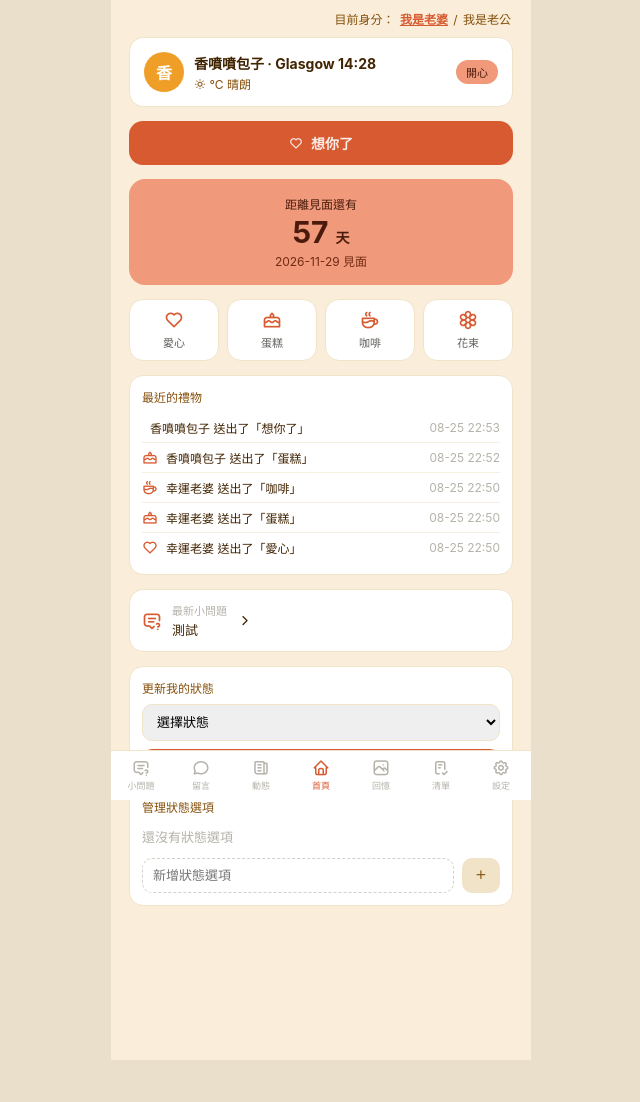
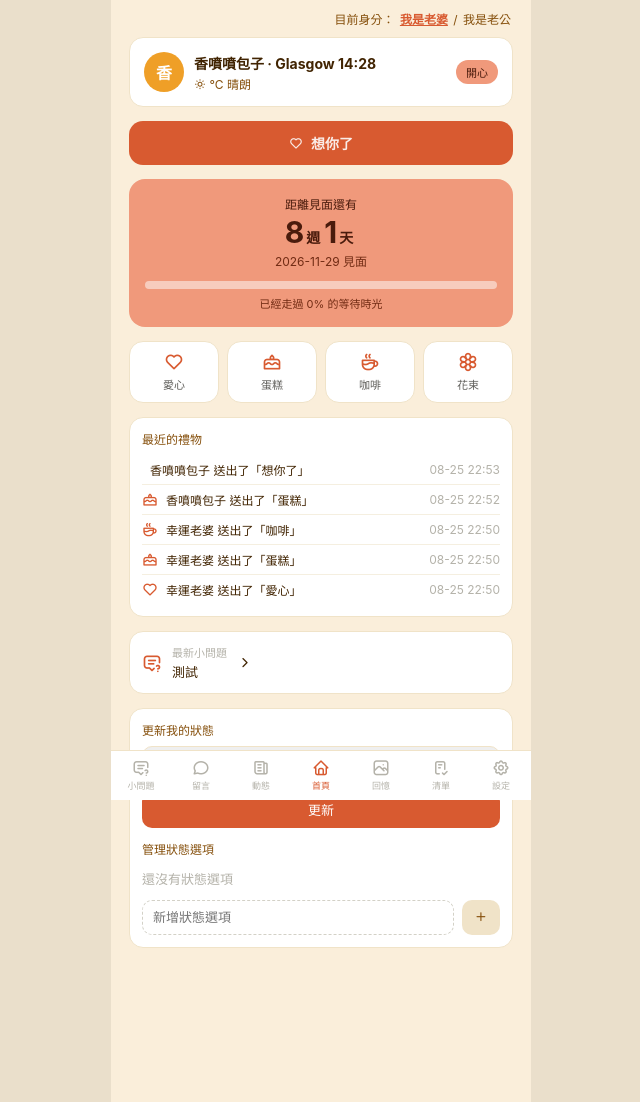
Before and after one commit to prince4013/couple, a Flask app: page /home in a window 1280 px wide. Shown: the whole page, without its empty margins (319-959 px from the left). Before the commit the page ends 1060 px from the top, so only its background shows below. Run offline with Flask 3, Linux system fonts and the light colour scheme; data comes from the database, SQL or seed files in the repository; data that the repository does not hold is empty; some libraries are stand-ins or nearby versions.

Commit message:
Add files via upload

```diff
--- a/app.py
+++ b/app.py
@@ -269,6 +269,19 @@ def init_db():
     ensure_column("blog_posts", "link_is_youtube", "INTEGER")
     conn.commit()
 
+    # 幫已經存在的舊資料庫補上進度條起點：如果已經有見面日期，卻還沒有
+    # countdown_start_date，就用今天當起點（新資料庫在上面已經種好了，這裡不會重複跑）。
+    cur.execute(f"SELECT value FROM settings WHERE key = {ph}", ("meeting_date",))
+    has_meeting_date = cur.fetchone() is not None
+    cur.execute(f"SELECT value FROM settings WHERE key = {ph}", ("countdown_start_date",))
+    has_start_date = cur.fetchone() is not None
+    if has_meeting_date and not has_start_date:
+        cur.execute(
+            f"INSERT INTO settings VALUES ({ph}, {ph})",
+            ("countdown_start_date", date.today().isoformat()),
+        )
+        conn.commit()
+
     cur.execute("SELECT COUNT(*) FROM users")
     user_count = cur.fetchone()[0]
 
@@ -285,6 +298,10 @@ def init_db():
         cur.execute(
             f"INSERT INTO settings VALUES ({ph}, {ph})",
             ("meeting_date", "2026-12-18"),
+        )
+        cur.execute(
+            f"INSERT INTO settings VALUES ({ph}, {ph})",
+            ("countdown_start_date", date.today().isoformat()),
         )
 
         ts = now_str()
@@ -571,12 +588,28 @@ def home():
 
     meeting_date_str = get_setting("meeting_date")
     days_left = None
+    weeks_left, weeks_remaining_days = None, None
+    progress_percent = None
     if meeting_date_str:
         try:
             m_date = date.fromisoformat(meeting_date_str)
             days_left = (m_date - date.today()).days
+            weeks_left, weeks_remaining_days = divmod(max(days_left, 0), 7)
         except ValueError:
             days_left = None
+
+        start_date_str = get_setting("countdown_start_date")
+        if start_date_str:
+            try:
+                start_date = date.fromisoformat(start_date_str)
+                total_days = (m_date - start_date).days
+                elapsed_days = (date.today() - start_date).days
+                if total_days > 0:
+                    progress_percent = max(0, min(100, round(elapsed_days / total_days * 100)))
+                else:
+                    progress_percent = 100
+            except ValueError:
+                progress_percent = None
 
     db = get_db()
     recent_gifts = run(db, "SELECT * FROM gifts ORDER BY id DESC LIMIT 5").fetchall()
@@ -593,6 +626,9 @@ def home():
         partner_time=partner_time,
         partner_weather=partner_weather,
         days_left=days_left,
+        weeks_left=weeks_left,
+        weeks_remaining_days=weeks_remaining_days,
+        progress_percent=progress_percent,
         meeting_date=meeting_date_str,
         recent_gifts=recent_gifts,
         latest_question=latest_question,
@@ -1038,6 +1074,10 @@ def settings():
     if request.method == "POST":
         meeting_date = request.form.get("meeting_date", "").strip()
         if meeting_date:
+            old_meeting_date = get_setting("meeting_date")
+            if meeting_date != old_meeting_date:
+                # 見面日期改變了，進度條要從今天重新算起，不然百分比會亂跳
+                set_setting("countdown_start_date", date.today().isoformat())
             set_setting("meeting_date", meeting_date)
 
         for uid in ("a", "b"):
--- a/static/style.css
+++ b/static/style.css
@@ -86,8 +86,18 @@ body {
 }
 .countdown-label { margin: 0; font-size: 12px; color: #4A1B0C; }
 .countdown-days { margin: 2px 0; font-size: 30px; font-weight: 700; color: #4A1B0C; }
-.countdown-days span { font-size: 14px; }
+.countdown-days span { font-size: 14px; margin: 0 4px 0 2px; }
 .countdown-date { margin: 0; font-size: 12px; color: #712B13; }
+
+.countdown-progress-track {
+  width: 100%; height: 8px; border-radius: 999px; background: rgba(255,255,255,0.5);
+  margin-top: 12px; overflow: hidden;
+}
+.countdown-progress-fill {
+  height: 100%; border-radius: 999px; background: #D85A30;
+  transition: width 0.3s ease;
+}
+.countdown-progress-label { margin: 6px 0 0; font-size: 11px; color: #712B13; }
 
 .gift-row { display: flex; gap: 8px; margin-bottom: 14px; }
 .gift-form { flex: 1; }
--- a/templates/home.html
+++ b/templates/home.html
@@ -20,8 +20,20 @@
 <div class="countdown-card">
   <p class="countdown-label">距離見面還有</p>
   {% if days_left is not none %}
-    <p class="countdown-days">{{ days_left }} <span>天</span></p>
+    <p class="countdown-days">
+      {% if weeks_left and weeks_left > 0 %}
+      {{ weeks_left }}<span>週</span>{{ weeks_remaining_days }}<span>天</span>
+      {% else %}
+      {{ days_left }}<span>天</span>
+      {% endif %}
+    </p>
     <p class="countdown-date">{{ meeting_date }} 見面</p>
+    {% if progress_percent is not none %}
+    <div class="countdown-progress-track">
+      <div class="countdown-progress-fill" style="width: {{ progress_percent }}%;"></div>
+    </div>
+    <p class="countdown-progress-label">已經走過 {{ progress_percent }}% 的等待時光</p>
+    {% endif %}
   {% else %}
     <p class="countdown-days">--</p>
     <p class="countdown-date">尚未設定見面日期，請到設定頁新增</p>
--- a/templates/settings.html
+++ b/templates/settings.html
@@ -28,12 +28,6 @@
 
 <div class="card">
   <p class="section-label">即時通知</p>
-  <p style="font-size:13px; color:#854F0B; margin:0 0 10px;">
-    啟用之後,對方送禮物、留言、想你了的時候,你會收到手機推播通知。
-    <strong>iPhone 使用者請注意</strong>：要先用 Safari 打開這個網址,
-    點分享按鈕 → 「加入主畫面」,再從主畫面的圖示打開 App(不是從 Safari 分頁),
-    才能啟用通知,這是 iOS 系統本身的限制,無法繞過。
-  </p>
   <button id="push-btn" type="button" class="save-btn">啟用想你了 / 留言通知</button>
 </div>
 
```
